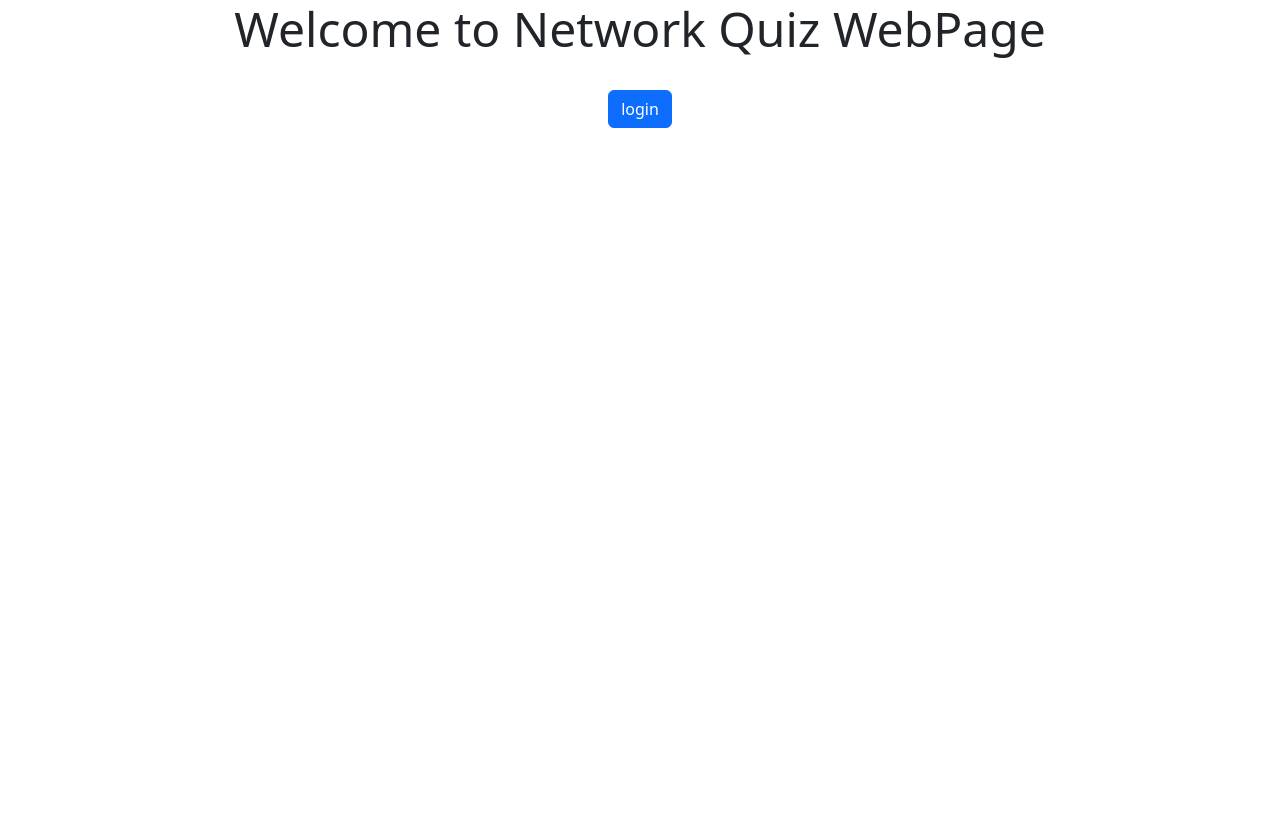
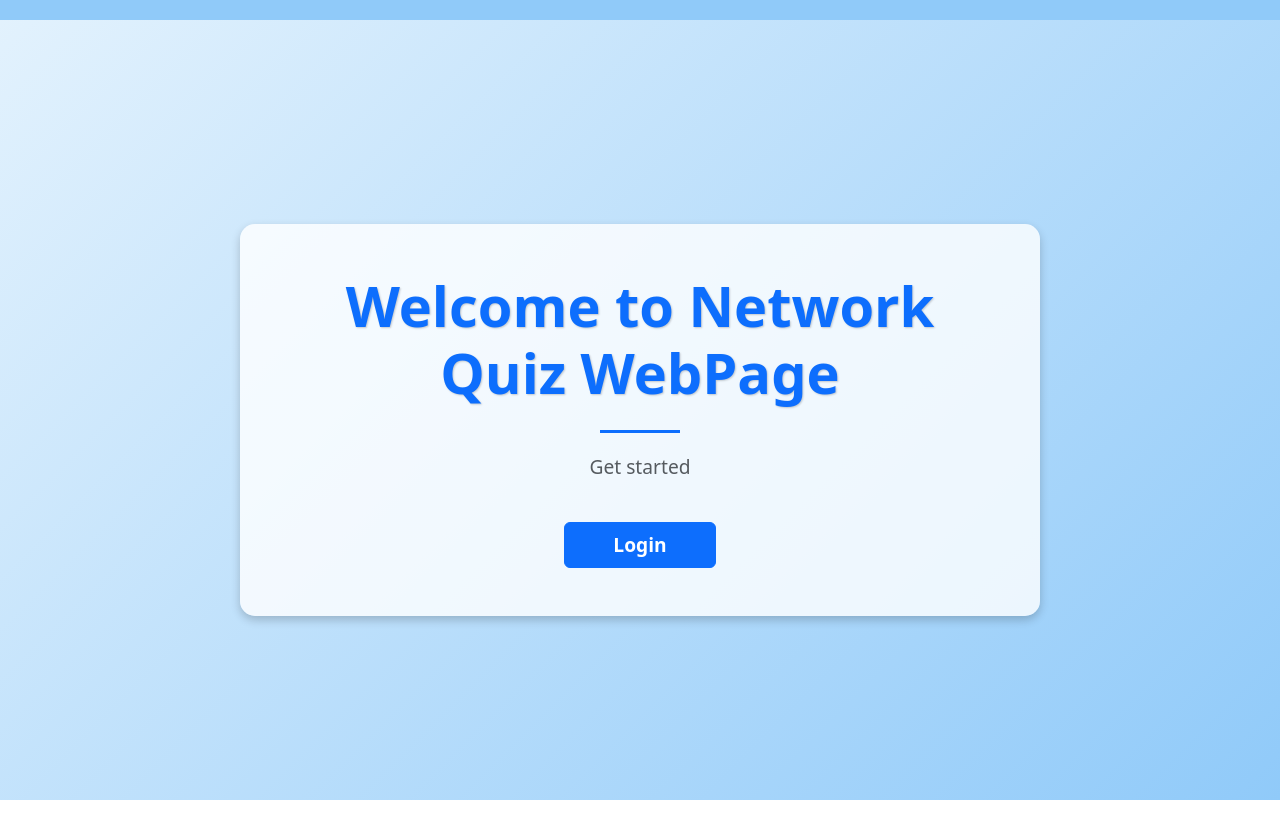
Before and after one commit to OmarKhaled2k3/Multiple-Choice-Online-Exam-System, a Django app: page / in a window 1280 px wide. Before the commit the page ends 128 px from the top, so only its background shows below. Run offline with Django 4.2, Linux system fonts and the light colour scheme; some libraries are stand-ins or nearby versions.

Commit message:
Update defaultpage.html
login page modification

```diff
--- a/DjangoProject/quiz/templates/quiz/defaultpage.html
+++ b/DjangoProject/quiz/templates/quiz/defaultpage.html
@@ -2,8 +2,34 @@
 
 {% block content %}
 {% load static %}
-<div class="container d-flex flex-column align-items-center min-vh-100">
-    <h1 class="text-center" style="font-size: 3rem;">Welcome to Network Quiz WebPage</h1>
-    <a href="login/" class="btn btn-primary mt-4">login</a>
+
+<!-- Background Design -->
+<div class="bg-overlay" style="position: fixed; top: 0; left: 0; width: 100%; height: 100%; background: linear-gradient(135deg, #e3f2fd, #90caf9); z-index: -1;"></div>
+
+<!-- Top Border -->
+<div class="top-border" style="width: 100%; height: 20px; background-color: #90caf9;"></div>
+
+<div class="container d-flex flex-column align-items-center justify-content-center min-vh-100">
+    <!-- Invisible Box -->
+    <div class="invisible-box p-5" style="background: rgba(255, 255, 255, 0.8); border-radius: 15px; box-shadow: 0 4px 10px rgba(0, 0, 0, 0.2); max-width: 800px; width: 100%; text-align: center;">
+        <!-- Heading -->
+        <h1 class="text-primary mb-4" style="font-size: 3.5rem; font-weight: bold; text-shadow: 1px 1px 2px rgba(0, 0, 0, 0.2);">
+            Welcome to Network Quiz WebPage
+        </h1>
+
+        <!-- Decorative Line -->
+        <div class="bg-primary" style="height: 3px; width: 80px; margin: 0 auto 20px;"></div>
+
+        <!-- Subheading -->
+        <p class="text-muted" style="font-size: 1.2rem;">
+            Get started
+        </p>
+
+        <!-- Login Link -->
+        <a href="login/" class="btn btn-primary mt-4 px-5 py-2" style="font-size: 1.2rem; font-weight: bold;">
+            Login
+        </a>
+    </div>
 </div>
+
 {% endblock %}
```
